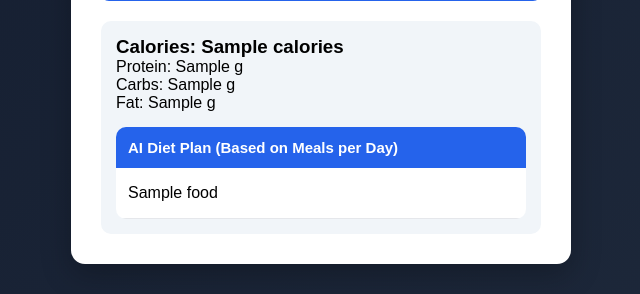
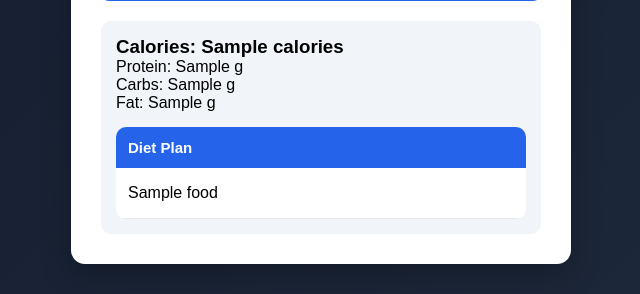
Before and after one commit to chelimillarohith/AI-Diet-planner, a FastAPI app: template diet/templates/index.html in a window 1280 px wide. Shown: the part 1112-1406 px from the top of the page, without its empty margins (319-959 px from the left). Run offline with FastAPI, Linux system fonts and the light colour scheme; the template is opened without the code that fills it: most values are stand-ins (such as "Sample title", 1, 10 or a date in 2020).

Commit message:
Update index.html

```diff
--- a/diet/templates/index.html
+++ b/diet/templates/index.html
@@ -104,7 +104,7 @@
 <table class="diet-table">
 <thead>
 <tr>
-<th>AI Diet Plan (Based on Meals per Day)</th>
+<th>Diet Plan</th>
 </tr>
 </thead>
 
```
